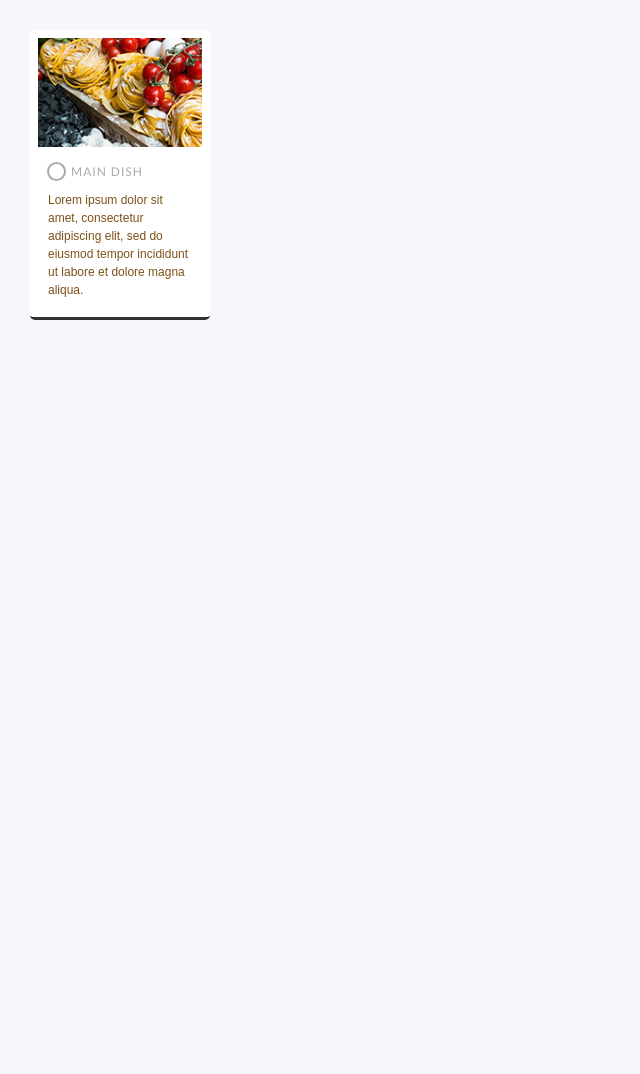
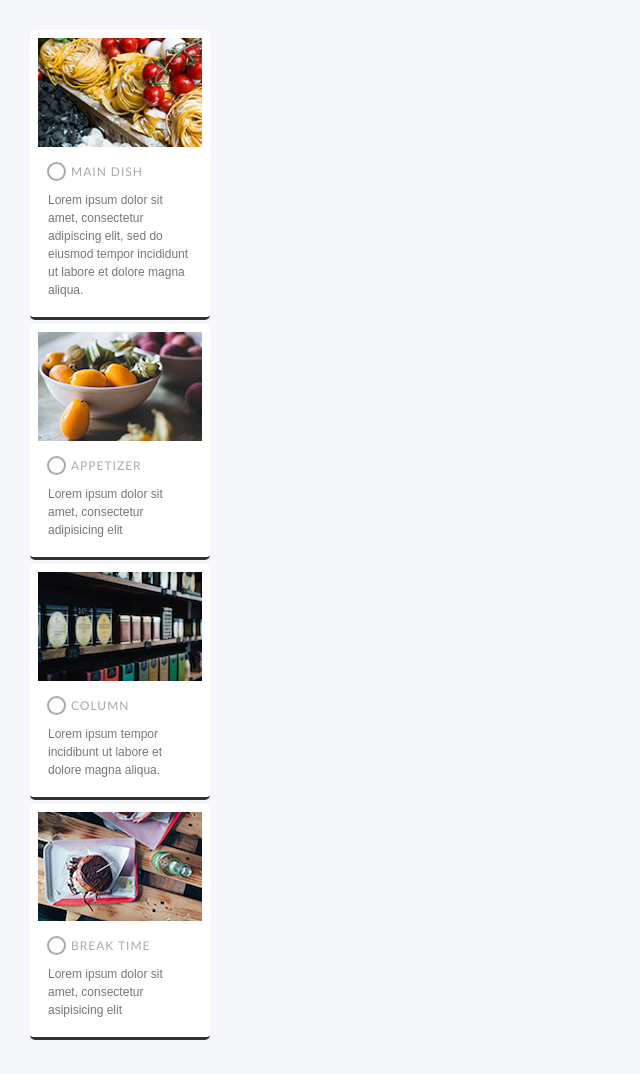
Before and after one commit to kikikeiten/grid_layout, a plain HTML site: page index.html in a window 1280 px wide. Shown: the whole page, without its empty margins (0-640 px from the left). Before the commit the page ends 800 px from the top, so only its background shows below. Drawn offline with Linux system fonts and the light colour scheme.

Commit message:
:art: Add other small items

```diff
--- a/css/style.css
+++ b/css/style.css
@@ -57,3 +57,17 @@ a:link, a:visited, a:hover, a:active {
     margin: 10px;
     line-height: 1.5;
 }
+
+.item > a {
+    display: block;
+    margin: -8px -8px -11px;
+    padding: 8px 8px 11px;
+    border-radius: inherit;
+    color: #777;
+    transition: all 0.3s;
+}
+
+.item > a:hover {
+    box-shadow: 0 0 6px -1px rgba(0, 0, 0, 0.3);
+    opacity: 0.8;
+}
--- a/index.html
+++ b/index.html
@@ -15,5 +15,26 @@
             ut labore et dolore magna aliqua.</p>
     </a>
 </section>
+<section class="item">
+    <a href="#">
+        <img class="image" src="images/image_S_2.jpg" alt="前菜">
+        <div class="category">APPETIZER</div>
+        <p class="description">Lorem ipsum dolor sit amet, consectetur adipisicing elit</p>
+    </a>
+</section>
+<section class="item">
+    <a href="#">
+        <img class="image" src="images/image_S_3.jpg" alt="コラム">
+        <div class="category">COLUMN</div>
+        <p class="description">Lorem ipsum tempor incidibunt ut labore et dolore magna aliqua.</p>
+    </a>
+</section>
+<section class="item">
+    <a href="#">
+        <img class="image" src="images/image_S_4.jpg" alt="おやつの時間">
+        <div class="category">BREAK TIME</div>
+        <p class="description">Lorem ipsum dolor sit amet, consectetur asipisicing elit</p>
+    </a>
+</section>
 </body>
 </html>
```
